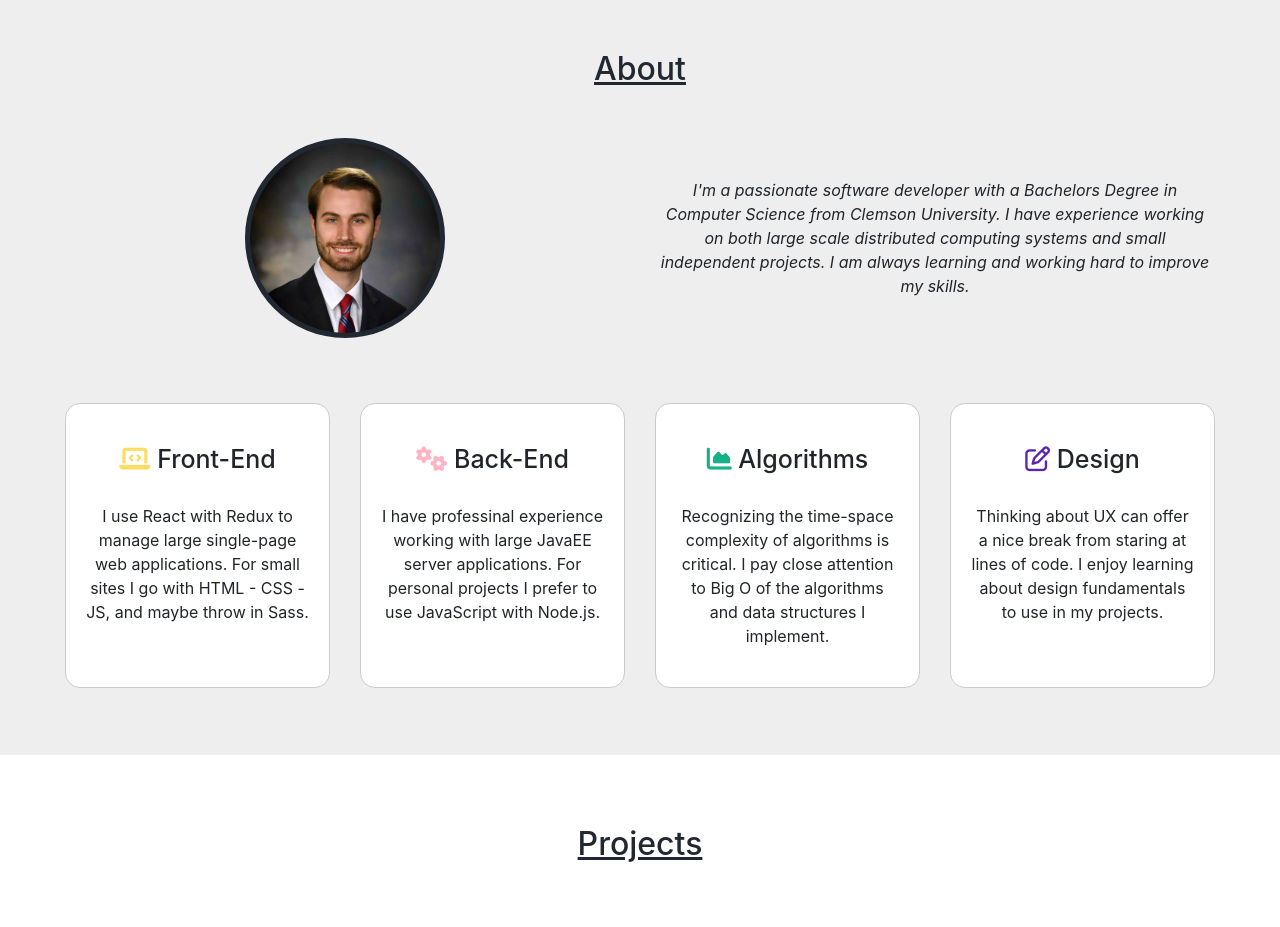
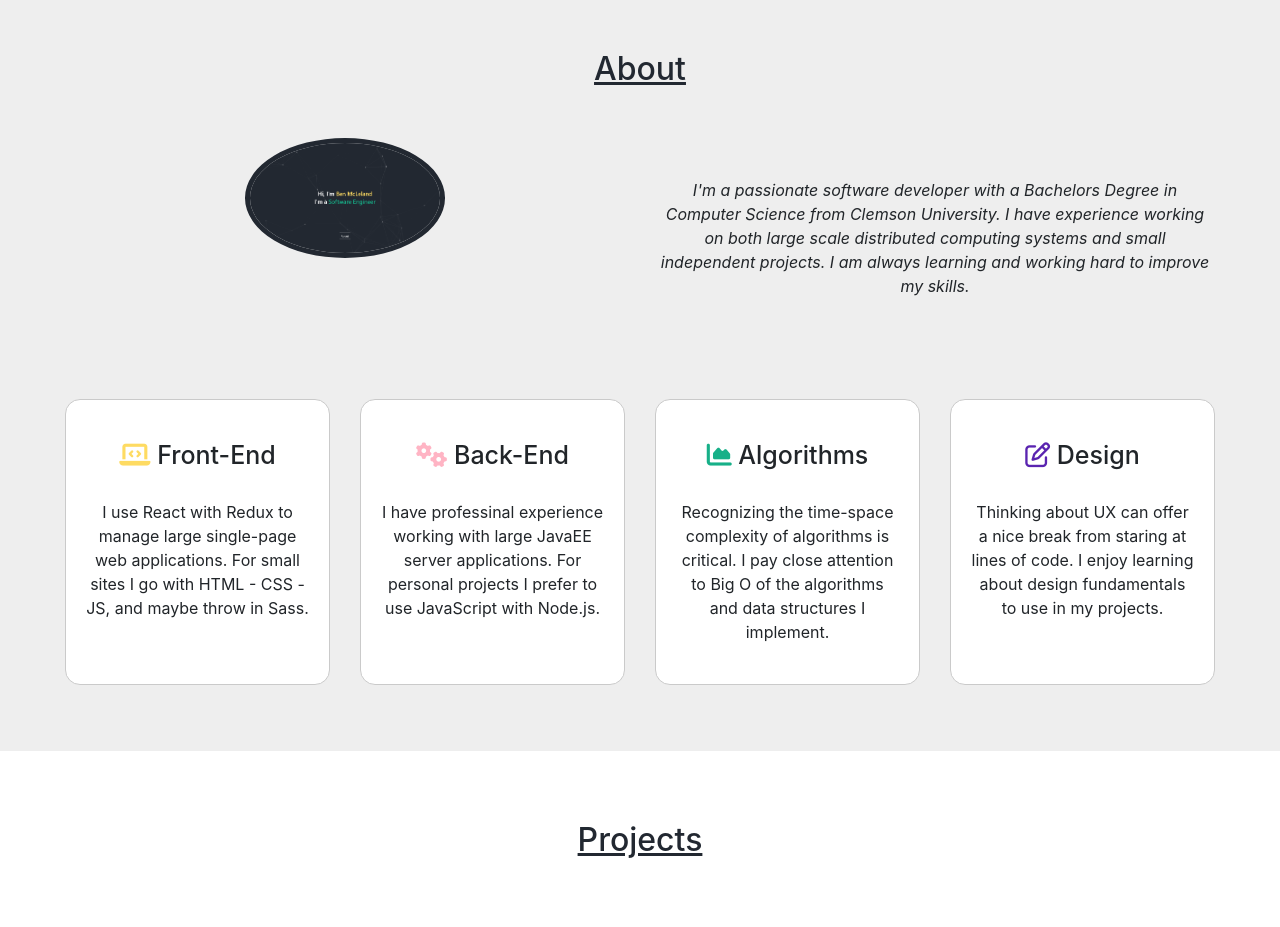
Before and after one commit to bmclela/my-portfolio, a website: page index.html in a window 1280 px wide. Shown: the part 820-1747 px from the top of the page. Drawn offline with nearby package versions, Linux system fonts and the light colour scheme.

Commit message:
updated web image

```diff
--- a/index.html
+++ b/index.html
@@ -3,7 +3,7 @@
   <head>
     <meta charset="UTF-8" />
     <meta name="viewport" content="width=device-width, initial-scale=1.0" />
-    <meta property="og:image" content="images/webimage.jpg" />
+    <meta property="og:image" content="https://bmclela.github.io/my-portfolio/images/webimage.jpg" />
     <link rel="shortcut icon" type="image/x-icon" href="favicon.ico"/>
     <link
       rel="stylesheet"
@@ -51,7 +51,7 @@
           <div class="image-panel col-md-6 col-12">
             <img
               class="headshot"
-              src="images/Headshot_circle.png"
+              src="images/webimage.jpg"
               alt="headshot"
             />
           </div>
```
